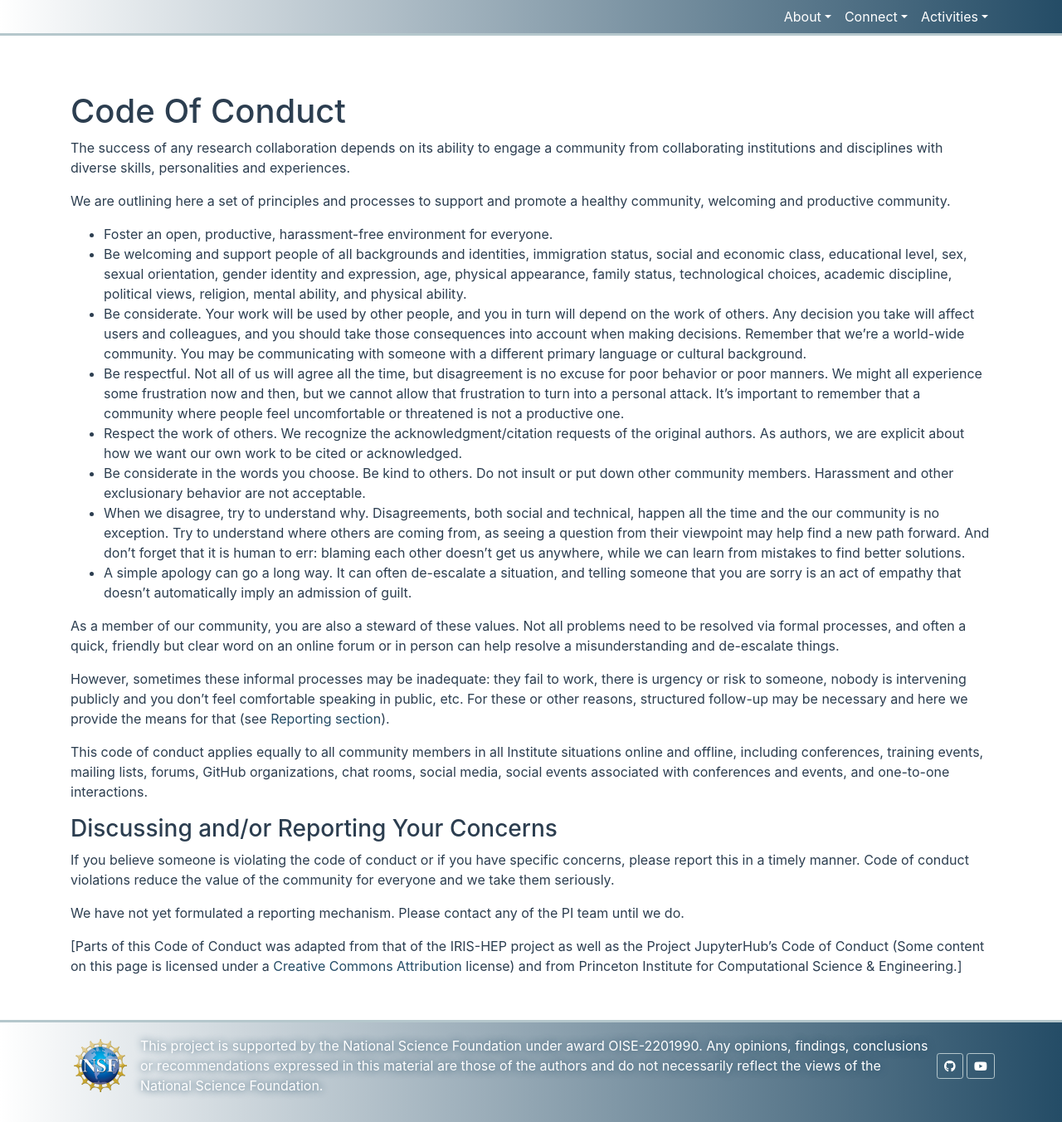
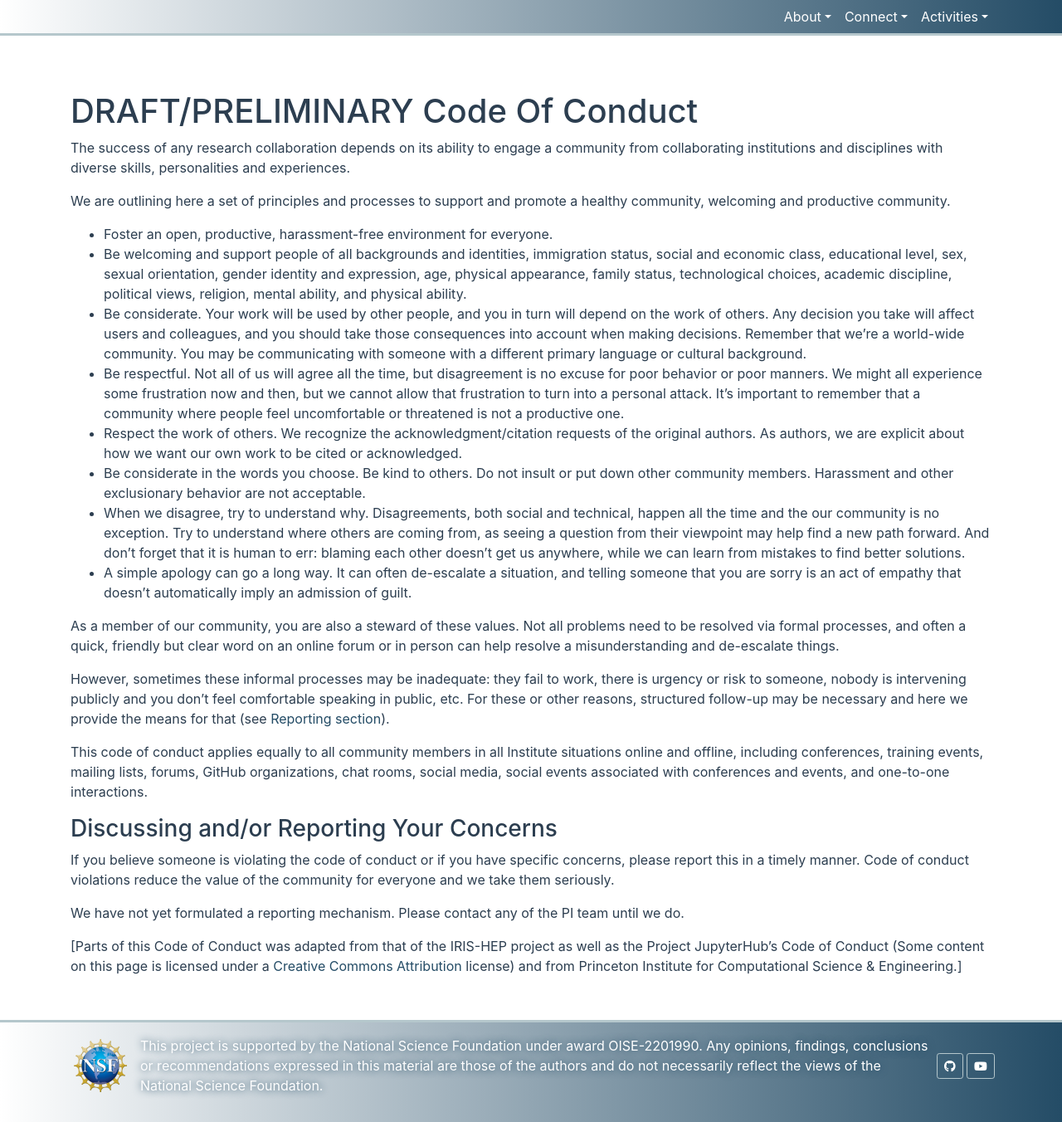
Before and after one commit to research-software-collaborations/research-software-collaborations.github.io, a Jekyll site: the page built from pages/about/code-of-conduct.md, in a window 1280 px wide and 1352 px high. Shown: the whole window at 83% size. Built offline with Jekyll 4.4.1, drawn with Linux system fonts in a browser that asks for light colours; cached includes are drawn as plain includes.

```diff
--- a/pages/about/code-of-conduct.md
+++ b/pages/about/code-of-conduct.md
@@ -4,7 +4,7 @@ layout: default
 title: Code of Conduct
 ---
 
-# Code Of Conduct
+# DRAFT/PRELIMINARY Code Of Conduct
 
 The success of any research collaboration depends on its ability to engage a community from
 collaborating institutions and disciplines with diverse skills, personalities
```
